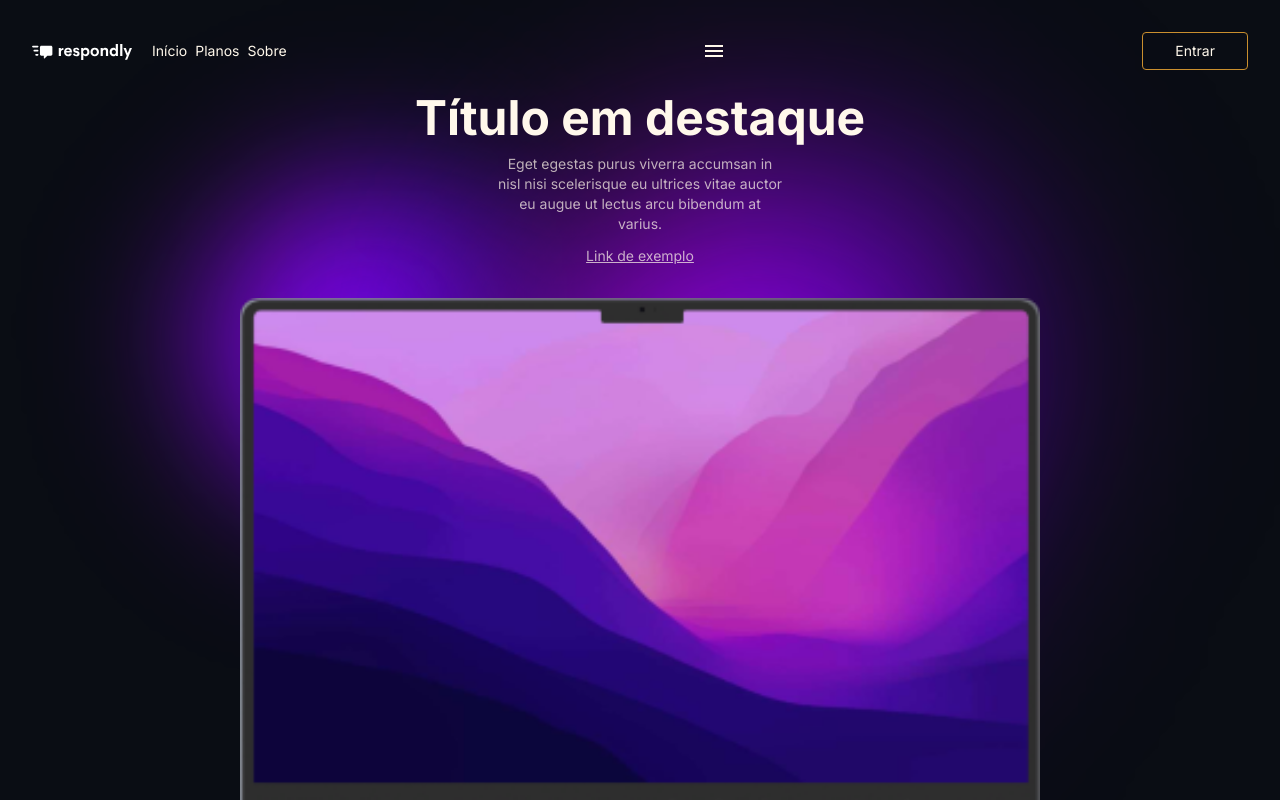
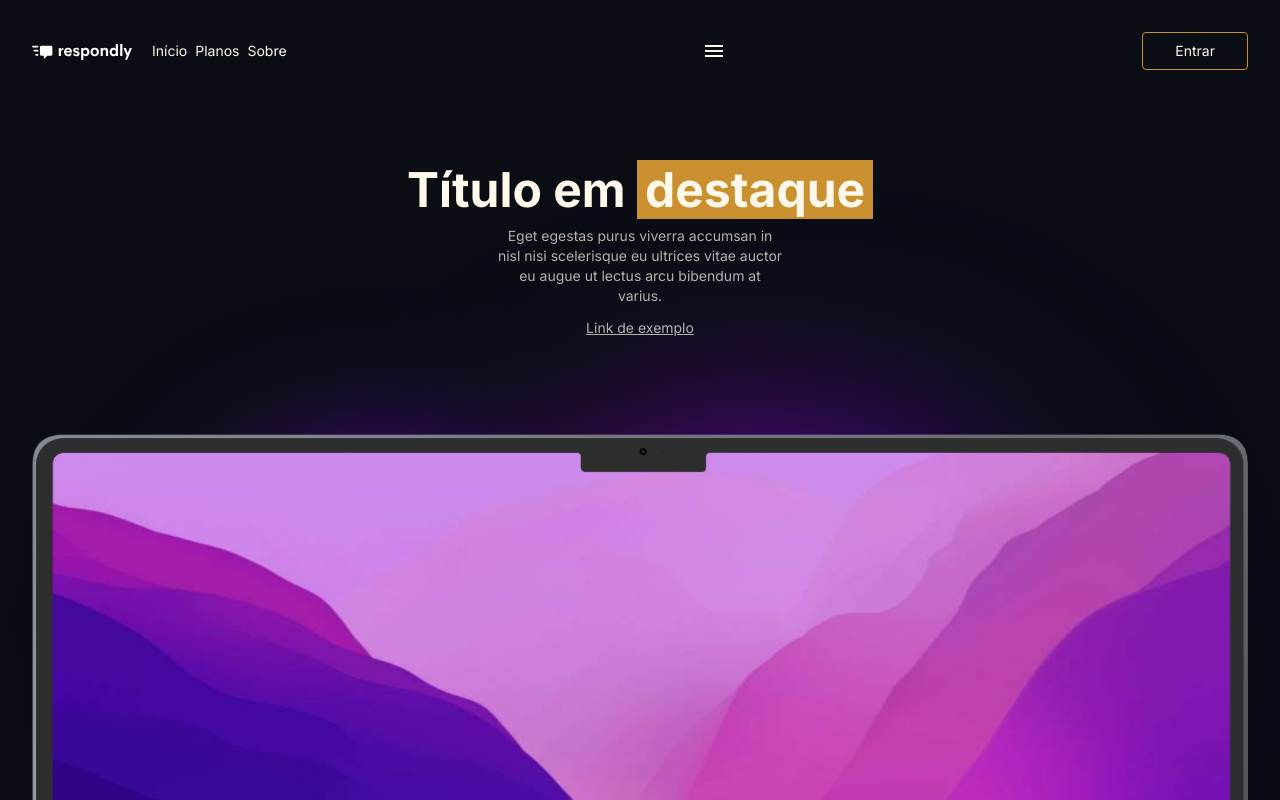
Before and after one commit to amarogu/respondly, a Next.js app: page / in a window 1280 px wide. Shown: the top 800 px of the page. Built offline with nearby package versions, Linux system fonts and the light colour scheme.

Commit message:
Update Hero component with new image and styling

```diff
--- a/src/app/Hero.tsx
+++ b/src/app/Hero.tsx
@@ -1,13 +1,13 @@
 import Image from "next/image";
 import Link from "./Link";
+import HeroImg from '../../public/herodesktop.png'
 
 export default function Hero() {
-    const screenSize = window.screen.width;
 
     return(
-        <section className="my-6 flex flex-col gap-8 items-center">
+        <section className="my-24 flex flex-col gap-24 items-center">
             <div className="text-center flex flex-col gap-3 items-center">
-                <h1 className="text-5xl font-bold text-body-dark-emphasized">Título em <span>destaque</span></h1>
+                <h1 className="text-5xl font-bold text-body-dark-emphasized">Título em <span className="bg-orange px-2">destaque</span></h1>
                 <p className="max-w-72">
                 Eget egestas purus viverra accumsan in nisl nisi scelerisque eu ultrices vitae auctor eu augue ut lectus arcu bibendum at varius.
                 </p>
@@ -15,7 +15,7 @@ export default function Hero() {
                     Link de exemplo
                 </Link>
             </div>
-            <Image src="/hero.png" alt="Laptop" width={screenSize} height={screenSize} />
+            <Image src={HeroImg} alt="Laptop" className="w-full" />
         </section>
     )
 }
```
Also changed, not shown: public/herodesktop.png (added).
